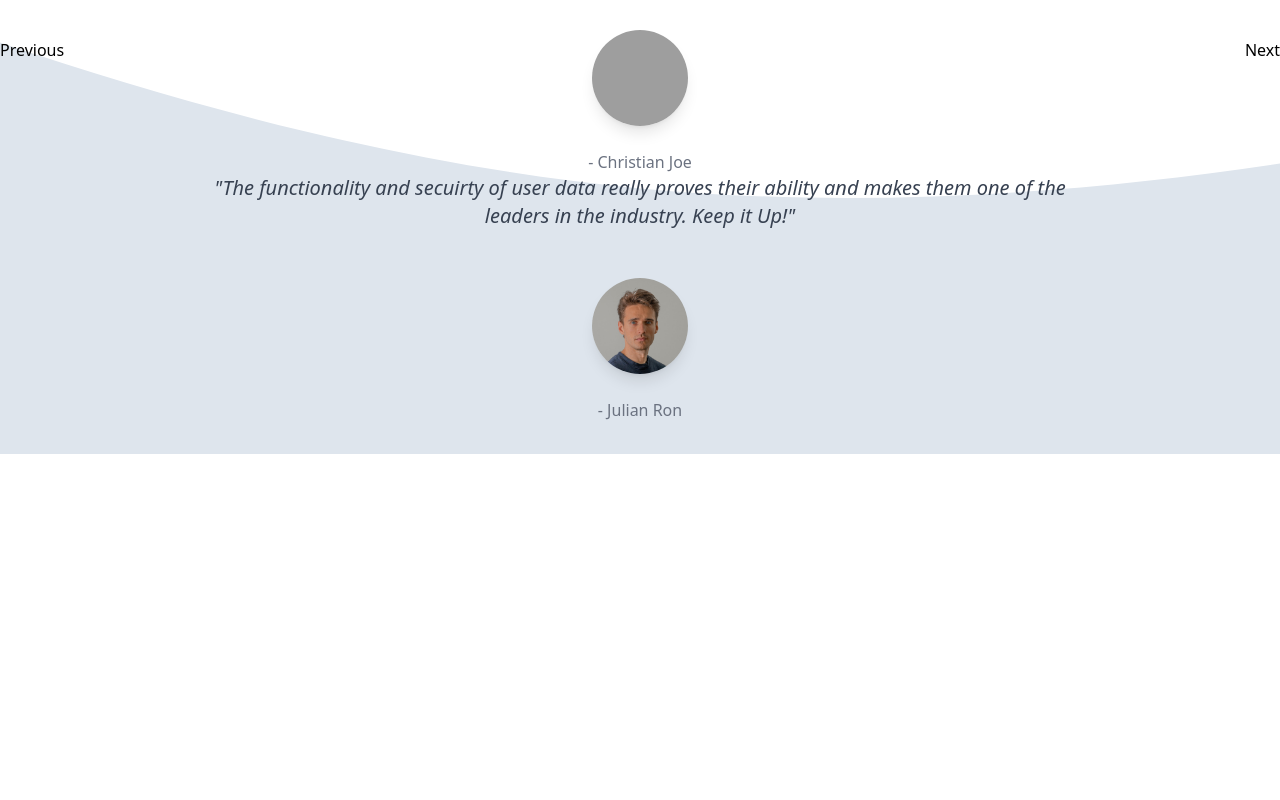
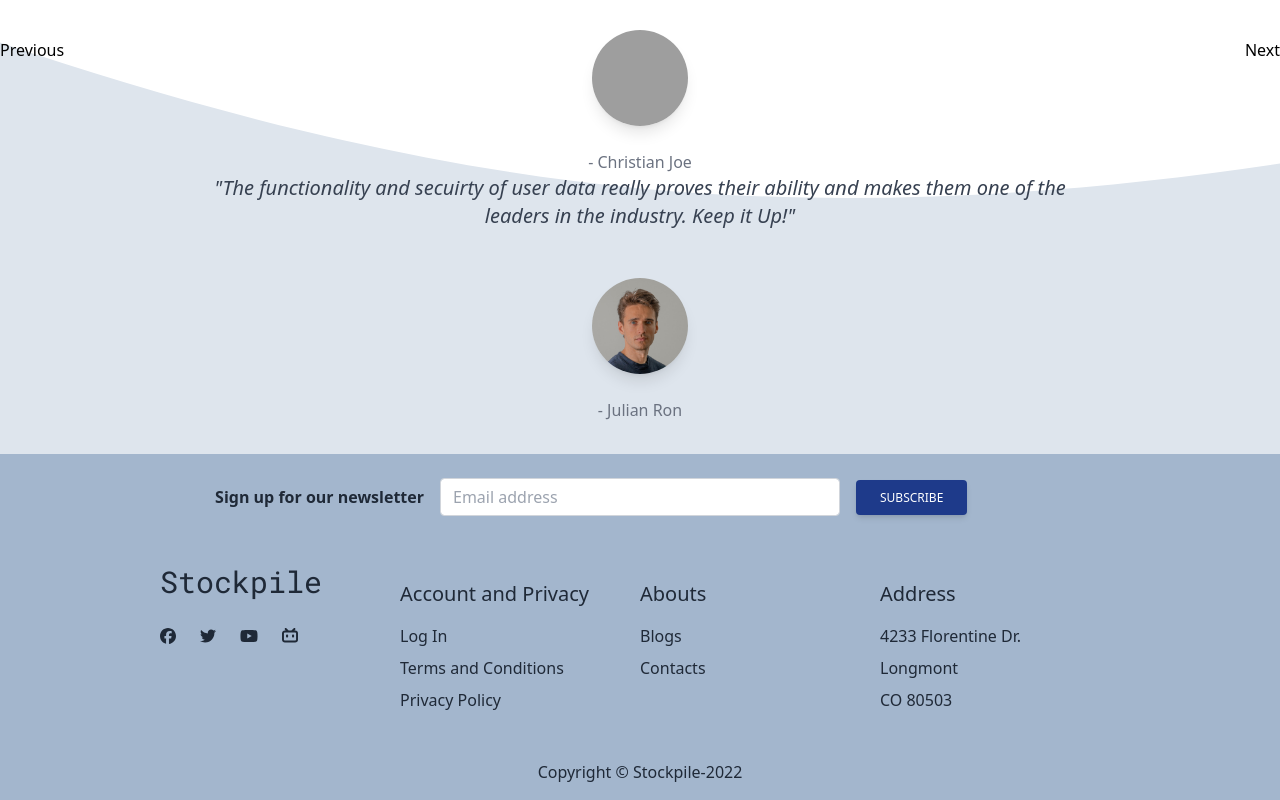
Before and after one commit to NafiulA/stockpile-client-side, a React (Create React App) app: page / in a window 1280 px wide. Shown: the part 1638-2438 px from the top of the page. Before the commit the page ends 2092 px from the top, so only its background shows below. Built offline with nearby package versions, Linux system fonts and the light colour scheme; grey boxes are pictures that could not be loaded; what tw-elements would draw is missing.

Commit message:
footer added

```diff
--- a/src/components/homepage/Home/Home.js
+++ b/src/components/homepage/Home/Home.js
@@ -2,6 +2,7 @@
 import Features from '../Features/Features';
 import HeroSection from '../HeroSection/HeroSection';
 import Inventory from '../Inventory/Inventory';
+import Newsletter from '../Newsletter/Newsletter';
 import Testimonials from '../Testimonials/Testimonials';
 
 const Home = () => {
@@ -11,6 +12,7 @@
             <Inventory></Inventory>
             <Features></Features>
             <Testimonials></Testimonials>
+            <Newsletter></Newsletter>
         </div>
     );
 };
--- /dev/null
+++ b/src/components/homepage/Newsletter/Newsletter.js
@@ -0,0 +1,49 @@
+import React from 'react';
+
+const Newsletter = () => {
+    return (
+        <div className='footerSec'>
+            <div className="px-6 pt-6">
+                <form action="">
+                    <div className="grid md:grid-cols-3 gird-cols-1 gap-4 justify-center items-center">
+                        <div className="md:ml-auto md:mb-6">
+                            <p className="text-gray-800">
+                                <strong>Sign up for our newsletter</strong>
+                            </p>
+                        </div>
+
+                        <div className="md:mb-6">
+                            <input
+                                type="text"
+                                className="
+              form-control
+              block
+              w-full
+              px-3
+              py-1.5
+              text-base
+              font-normal
+              text-gray-700
+              bg-white bg-clip-padding
+              border border-solid border-gray-300
+              rounded
+              transition
+              ease-in-out
+              m-0
+              focus:text-gray-700 focus:bg-white focus:border-blue-600 focus:outline-none
+            "
+                                id="exampleFormControlInput1"
+                                placeholder="Email address" />
+                        </div>
+
+                        <div className="md:mr-auto mb-6">
+                            <button type="button" className="inline-block px-6 py-2.5 bg-blue-900 text-white font-medium text-xs leading-tight uppercase rounded shadow-md hover:bg-blue-600 hover:shadow-lg">Subscribe</button>
+                        </div>
+                    </div>
+                </form>
+            </div>
+        </div>
+    );
+};
+
+export default Newsletter;
--- /dev/null
+++ b/src/components/shared/Footer/Footer.css
@@ -0,0 +1,3 @@
+.footerSec {
+    background-color: #A3B6CD;
+}
--- a/src/components/shared/Footer/Footer.js
+++ b/src/components/shared/Footer/Footer.js
@@ -1,9 +1,50 @@
+import { FontAwesomeIcon } from '@fortawesome/react-fontawesome';
 import React from 'react';
+import "./Footer.css"
+import { faFacebook, faTwitter, faYoutube, faBilibili } from "@fortawesome/free-brands-svg-icons";
 
 const Footer = () => {
+    const date = new Date();
+    const currentYear = date.getFullYear();
     return (
-        <div>
-
+        <div className='footerSec'>
+            <div className='w-5/6 md:w-3/4 mx-auto py-6 grid grid-cols-1 md:grid-cols-2 lg:grid-cols-4'>
+                <div>
+                    <p className='text-3xl titleText text-gray-800'>Stockpile</p>
+                    <div className='py-6 text-gray-800'>
+                        <FontAwesomeIcon className='pr-6' icon={faFacebook}></FontAwesomeIcon>
+                        <FontAwesomeIcon className='pr-6' icon={faTwitter}></FontAwesomeIcon>
+                        <FontAwesomeIcon className='pr-6' icon={faYoutube}></FontAwesomeIcon>
+                        <FontAwesomeIcon className='pr-6' icon={faBilibili}></FontAwesomeIcon>
+                    </div>
+                </div>
+                <div>
+                    <p className='text-xl text-gray-800 py-4'>Account and Privacy</p>
+                    <div className='text-gray-800'>
+                        <p className='pb-2'>Log In</p>
+                        <p className='pb-2'>Terms and Conditions</p>
+                        <p className='pb-2'>Privacy Policy</p>
+                    </div>
+                </div>
+                <div>
+                    <p className='text-xl text-gray-800 py-4'>Abouts</p>
+                    <div className='text-gray-800'>
+                        <p className='pb-2'>Blogs</p>
+                        <p className='pb-2'>Contacts</p>
+                    </div>
+                </div>
+                <div>
+                    <p className='text-xl text-gray-800 py-4'>Address</p>
+                    <div className='text-gray-800'>
+                        <p className='pb-2'>4233 Florentine Dr.</p>
+                        <p className='pb-2'>Longmont</p>
+                        <p className='pb-2'>​CO 80503</p>
+                    </div>
+                </div>
+            </div>
+            <div>
+                <p className='text-center py-4 text-gray-800'>Copyright &copy; Stockpile-{currentYear}</p>
+            </div>
         </div>
     );
 };
--- a/src/components/shared/Header/Header.js
+++ b/src/components/shared/Header/Header.js
@@ -5,7 +5,7 @@
 const Header = () => {
     return (
         <div>
-            <nav className="fixed w-full flex flex-wrap items-center justify-between py-4 bg-gray-100 text-gray-500 hover:text-gray-700 focus:text-gray-700 shadow-lg navbar navbar-expand-lg navbar-light">
+            <nav className="fixed w-full flex flex-wrap items-center justify-between py-4 bg-slate-200 text-gray-500 hover:text-gray-700 focus:text-gray-700 shadow-lg navbar navbar-expand-lg navbar-light">
                 <div className="container-fluid w-full flex flex-wrap items-center justify-between px-6">
                     <button className="
       navbar-toggler
```
